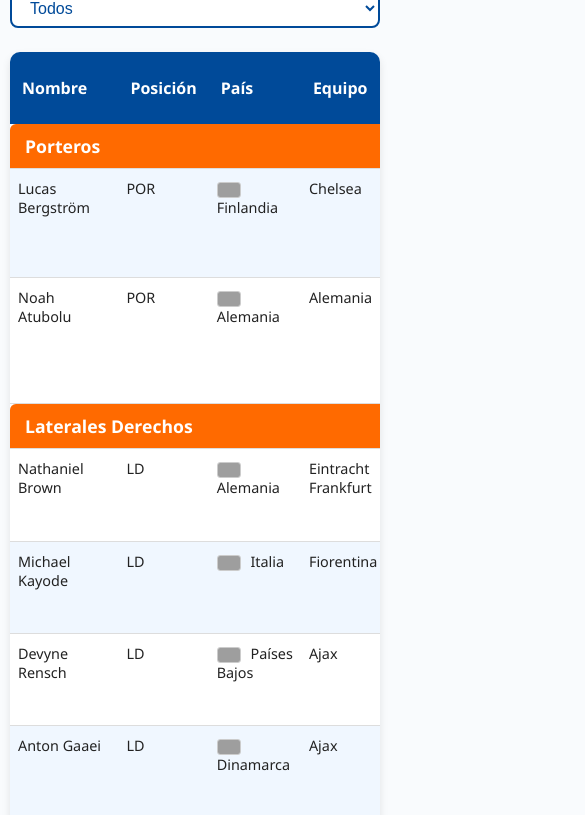
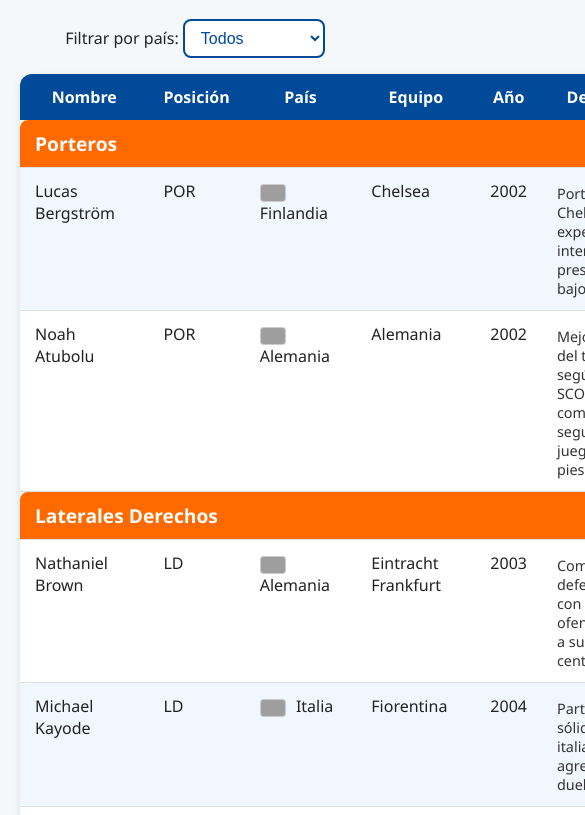
Before and after one commit to huebraa/u21_jugadores, a plain HTML site: page index.html in a window 390 px wide. Shown: the part 163-978 px from the top of the page, 585 px wide, since content can reach past the window. Drawn offline with Linux system fonts and the light colour scheme; grey boxes are pictures that could not be loaded.

Commit message:
Update index.html

```diff
--- a/index.html
+++ b/index.html
@@ -3,94 +3,69 @@
 <head>
   <meta charset="UTF-8" />
   <meta name="viewport" content="width=device-width, initial-scale=1" />
-<title>Jugadores UEFA U-21 EURO 2025 - SCOUTED Style</title>
+  <title>Jugadores Ordenables y Filtrables</title>
   <style>
-  /* Reset básico */
-  * {
-    box-sizing: border-box;
-  }
     body {
       font-family: 'Segoe UI', Tahoma, Geneva, Verdana, sans-serif;
-    background: #f9fbfd;
+      background: #f5f8fa;
       color: #222;
       margin: 20px;
-    min-height: 100vh;
-    display: flex;
-    flex-direction: column;
-    align-items: center;
     }
     h1 {
       color: #004a99;
       text-align: center;
-    margin-bottom: 1.5em;
-    font-weight: 700;
+      margin-bottom: 1em;
     }
     #filter-container {
-    margin-bottom: 1.5em;
+      margin-bottom: 1em;
       text-align: center;
-    width: 100%;
-    max-width: 400px;
-  }
-  label {
-    font-weight: 600;
-    margin-right: 8px;
-    font-size: 1.1em;
     }
     select {
-    padding: 8px 14px;
+      padding: 8px 12px;
       font-size: 1em;
       border-radius: 8px;
       border: 2px solid #004a99;
-    background: #fff;
+      background: #ffffff;
       color: #004a99;
       cursor: pointer;
-    transition: border-color 0.3s ease;
-    width: 100%;
-    max-width: 200px;
+      transition: border-color 0.3s;
     }
     select:hover, select:focus {
       border-color: #ff6a00;
       outline: none;
     }
-
-  /* Contenedor responsive para la tabla */
-  .table-wrapper {
-    width: 100%;
-    max-width: 900px;
-    overflow-x: auto;
-    box-shadow: 0 4px 8px rgb(0 0 0 / 0.1);
-    border-radius: 10px;
-    background: white;
-  }
-
     table {
       width: 100%;
       border-collapse: separate;
       border-spacing: 0;
-    min-width: 700px;
+      box-shadow: 0 4px 8px rgba(0,0,0,0.1);
+      border-radius: 12px;
+      overflow: hidden;
+      background: white;
     }
     thead {
       background: #004a99;
       color: #fff;
     }
     thead th {
-    padding: 14px 12px;
-    text-align: left;
-    font-weight: 700;
-    font-size: 1em;
+      padding: 12px 15px;
+      user-select: none;
+      position: relative;
+      cursor: pointer;
+    }
+    thead th:hover {
+      background-color: #003370;
     }
     tbody tr:nth-child(even) {
       background: #f0f7ff;
     }
     tbody tr:hover {
       background: #ffe7cc;
-    transition: background-color 0.3s ease;
     }
     tbody td {
-    padding: 12px 10px;
+      padding: 12px 15px;
       vertical-align: top;
-    font-size: 0.95em;
-    border-bottom: 1px solid #ddd;
+      border-bottom: 1px solid #e0e0e0;
     }
     .flag {
       width: 24px;
@@ -103,54 +78,37 @@
     .position-header {
       background: #ff6a00;
       color: #fff;
-    font-weight: 700;
-    font-size: 1.1em;
+      font-weight: bold;
+      font-size: 1.2em;
       padding: 10px 15px;
-    border-radius: 6px 6px 0 0;
+      border-radius: 8px 8px 0 0;
     }
     .description {
       font-size: 0.9em;
-    color: #555;
+      color: #333;
       margin-top: 4px;
-    line-height: 1.3;
     }
-
-  /* Responsive tweaks para móviles */
-  @media (max-width: 600px) {
-    body {
-      margin: 10px;
+    thead th.asc::after {
+      content: ' ▲';
+      font-size: 0.7em;
     }
-    h1 {
-      font-size: 1.5em;
-    }
-    #filter-container {
-      max-width: 100%;
-    }
-    select {
-      max-width: 100%;
-    }
-    table {
-      min-width: 600px;
-    }
-    tbody td {
-      font-size: 0.9em;
-      padding: 10px 8px;
-    }
+    thead th.desc::after {
+      content: ' ▼';
+      font-size: 0.7em;
     }
   </style>
 </head>
 <body>
-
-<h1>Jugadores UEFA U-21 EURO 2025 - SCOUTED Style</h1>
+  <h1>Jugadores Ordenables y Filtrables</h1>
 
   <div id="filter-container">
     <label for="countryFilter">Filtrar por país: </label>
-  <select id="countryFilter" onchange="filterTable()">
+    <select id="countryFilter">
       <option value="all">Todos</option>
+      <!-- Se añadirán opciones automáticamente -->
     </select>
   </div>
 
-<div class="table-wrapper">
   <table id="playersTable" border="0" cellspacing="0" cellpadding="0">
     <thead>
       <tr>
@@ -159,19 +117,15 @@
         <th>País</th>
         <th>Equipo</th>
         <th>Año</th>
-        <th>Descripción scout</th>
+        <th>Descripción</th>
       </tr>
     </thead>
     <tbody>
-      <!-- FILAS GENERADAS POR JAVASCRIPT -->
+      <!-- Filas generadas por JS -->
     </tbody>
   </table>
-</div>
 
   <script>
-// Aquí puedes insertar tu array players y demás funciones sin cambios
-// (por simplicidad te dejo solo la parte de renderTable y el filtro)
-
     const players = [
   {name:"Lucas Bergström", pos:"POR", country:"Finlandia", team:"Chelsea", year:"2002", desc:"Portero de Chelsea con experiencia internacional y presencia fuerte bajo los palos."},
   {name:"Noah Atubolu", pos:"POR", country:"Alemania", team:"Alemania", year:"2002", desc:"Mejor portero del torneo según SCOUTED, combinación de seguridad y juego con los pies."},
@@ -231,48 +185,6 @@ const players = [
   {name:"Ruben van Bommel", pos:"MP", country:"Países Bajos", team:"", year:"2004", desc:"Jugador con buen pase y llegada desde segunda línea."}
 ];
 
-function getFlagUrl(country) {
-  const flags = {
-    "Finlandia": "https://flagcdn.com/w20/fi.png",
-    "Alemania": "https://flagcdn.com/w20/de.png",
-    "Italia": "https://flagcdn.com/w20/it.png",
-    "Países Bajos": "https://flagcdn.com/w20/nl.png",
-    "Dinamarca": "https://flagcdn.com/w20/dk.png",
-    "Rumanía": "https://flagcdn.com/w20/ro.png",
-    "Chequia": "https://flagcdn.com/w20/cz.png",
-    "Inglaterra": "https://flagcdn.com/w20/gb-eng.png",
-    "España": "https://flagcdn.com/w20/es.png",
-    "Ucrania": "https://flagcdn.com/w20/ua.png",
-    "Francia": "https://flagcdn.com/w20/fr.png",
-    "Georgia": "https://flagcdn.com/w20/ge.png",
-    "Portugal": "https://flagcdn.com/w20/pt.png",
-    "Eslovaquia": "https://flagcdn.com/w20/sk.png",
-    "Polonia": "https://flagcdn.com/w20/pl.png",
-    "Angola": "https://flagcdn.com/w20/ao.png",
-  };
-  return flags[country] || "";
-}
-
-const countryFilter = document.getElementById('countryFilter');
-const uniqueCountries = [...new Set(players.map(p => p.country).filter(c => c))].sort();
-uniqueCountries.forEach(country => {
-  const option = document.createElement('option');
-  option.value = country;
-  option.textContent = country;
-  countryFilter.appendChild(option);
-});
-
-function renderTable(filterCountry = 'all') {
-  const tbody = document.querySelector('#playersTable tbody');
-  tbody.innerHTML = '';
-
-  const grouped = {};
-  players.forEach(p => {
-    if (filterCountry === 'all' || p.country === filterCountry) {
-      if (!grouped[p.pos]) grouped[p.pos] = [];
-      grouped[p.pos].push(p);
-    }
-  });
 
     const positionNames = {
       "POR": "Porteros",
@@ -286,10 +198,94 @@ function renderTable(filterCountry = 'all') {
       "MP": "Mediapuntas"
     };
 
-  const order = ["POR", "LD", "LI", "DFC", "MC", "ED", "EI", "DC", "MP"];
+    const positionOrder = ["POR", "LD", "LI", "DFC", "MC", "ED", "EI", "DC", "MP"];
 
-  order.forEach(posKey => {
-    if (grouped[posKey]) {
+    const countryFilter = document.getElementById('countryFilter');
+    const tbody = document.querySelector('#playersTable tbody');
+    const thead = document.querySelector('#playersTable thead');
+
+    // Para guardar estado de orden
+    let currentSort = { column: null, ascending: true };
+
+    // Función para obtener URL de bandera (usar alguna fuente pública)
+    function getFlagUrl(country) {
+      // Usaremos CDN de countryflags.io o similar (ejemplo)
+      // countryflags.io ya no funciona, usaremos otra fuente:
+      // https://flagcdn.com/ (usa código ISO 2 letras, aquí simplificamos usando minúsculas)
+      // Como no tenemos ISO, lo haremos en base a un diccionario simplificado
+      const isoCodes = {
+        "Germany": "de",
+        "Spain": "es",
+        "Argentina": "ar",
+        "France": "fr",
+        "Croatia": "hr",
+        "Scotland": "gb-sct",
+        "Norway": "no",
+        "Belgium": "be",
+        "Brazil": "br",
+        "South Korea": "kr"
+      };
+      const code = isoCodes[country] || "un"; // un = bandera UN (desconocido)
+      return `https://flagcdn.com/w40/${code}.png`;
+    }
+
+    // Llena el select con países únicos
+    function populateCountryFilter() {
+      const countries = [...new Set(players.map(p => p.country))].sort();
+      countries.forEach(c => {
+        const option = document.createElement('option');
+        option.value = c;
+        option.textContent = c;
+        countryFilter.appendChild(option);
+      });
+    }
+
+    // Comparador para ordenar
+    function compare(a, b, column, ascending) {
+      let valA = a[column] || "";
+      let valB = b[column] || "";
+
+      if(column === 'year') {
+        valA = parseInt(valA) || 0;
+        valB = parseInt(valB) || 0;
+      } else {
+        valA = valA.toString().toLowerCase();
+        valB = valB.toString().toLowerCase();
+      }
+
+      if(valA < valB) return ascending ? -1 : 1;
+      if(valA > valB) return ascending ? 1 : -1;
+      return 0;
+    }
+
+    function clearSortIndicators() {
+      thead.querySelectorAll('th').forEach(th => {
+        th.classList.remove('asc', 'desc');
+      });
+    }
+
+    // Renderizar tabla según filtro y orden
+    function renderTable(filterCountry = 'all', sortColumn = null, ascending = true) {
+      tbody.innerHTML = '';
+
+      // Filtrar
+      let filteredPlayers = players.filter(p => filterCountry === 'all' || p.country === filterCountry);
+
+      // Ordenar
+      if(sortColumn) {
+        filteredPlayers.sort((a, b) => compare(a, b, sortColumn, ascending));
+      }
+
+      // Agrupar por posición
+      const grouped = {};
+      filteredPlayers.forEach(p => {
+        if (!grouped[p.pos]) grouped[p.pos] = [];
+        grouped[p.pos].push(p);
+      });
+
+      positionOrder.forEach(posKey => {
+        if(grouped[posKey]) {
+          // Fila header posición
           const trHeader = document.createElement('tr');
           const tdHeader = document.createElement('td');
           tdHeader.colSpan = 6;
@@ -298,6 +294,7 @@ function renderTable(filterCountry = 'all') {
           trHeader.appendChild(tdHeader);
           tbody.appendChild(trHeader);
 
+          // Filas jugadores
           grouped[posKey].forEach(p => {
             const tr = document.createElement('tr');
             tr.innerHTML = `
@@ -312,16 +309,43 @@ function renderTable(filterCountry = 'all') {
           });
         }
       });
+
+      // Actualizar indicadores de orden
+      clearSortIndicators();
+      if(sortColumn) {
+        const indexMap = {name: 0, pos:1, country:2, team:3, year:4, desc:5};
+        const th = thead.querySelectorAll('th')[indexMap[sortColumn]];
+        if(th) {
+          th.classList.add(ascending ? 'asc' : 'desc');
+        }
+      }
     }
 
-function filterTable() {
-  const selectedCountry = countryFilter.value;
-  renderTable(selectedCountry);
+    // Eventos clic en encabezados para ordenar
+    thead.querySelectorAll('th').forEach((th, i) => {
+      const columnMap = ['name', 'pos', 'country', 'team', 'year', 'desc'];
+      th.addEventListener('click', () => {
+        const col = columnMap[i];
+        if(currentSort.column === col) {
+          currentSort.ascending = !currentSort.ascending;
+        } else {
+          currentSort.column = col;
+          currentSort.ascending = true;
         }
+        renderTable(countryFilter.value, currentSort.column, currentSort.ascending);
+      });
+    });
 
-// Inicializamos la tabla
+    // Evento cambio filtro país
+    countryFilter.addEventListener('change', () => {
+      currentSort = { column: null, ascending: true };
+      renderTable(countryFilter.value);
+      clearSortIndicators();
+    });
+
+    // Inicialización
+    populateCountryFilter();
     renderTable();
   </script>
-
 </body>
 </html>
```
Lines whose indentation alone changed are shown as unchanged.
